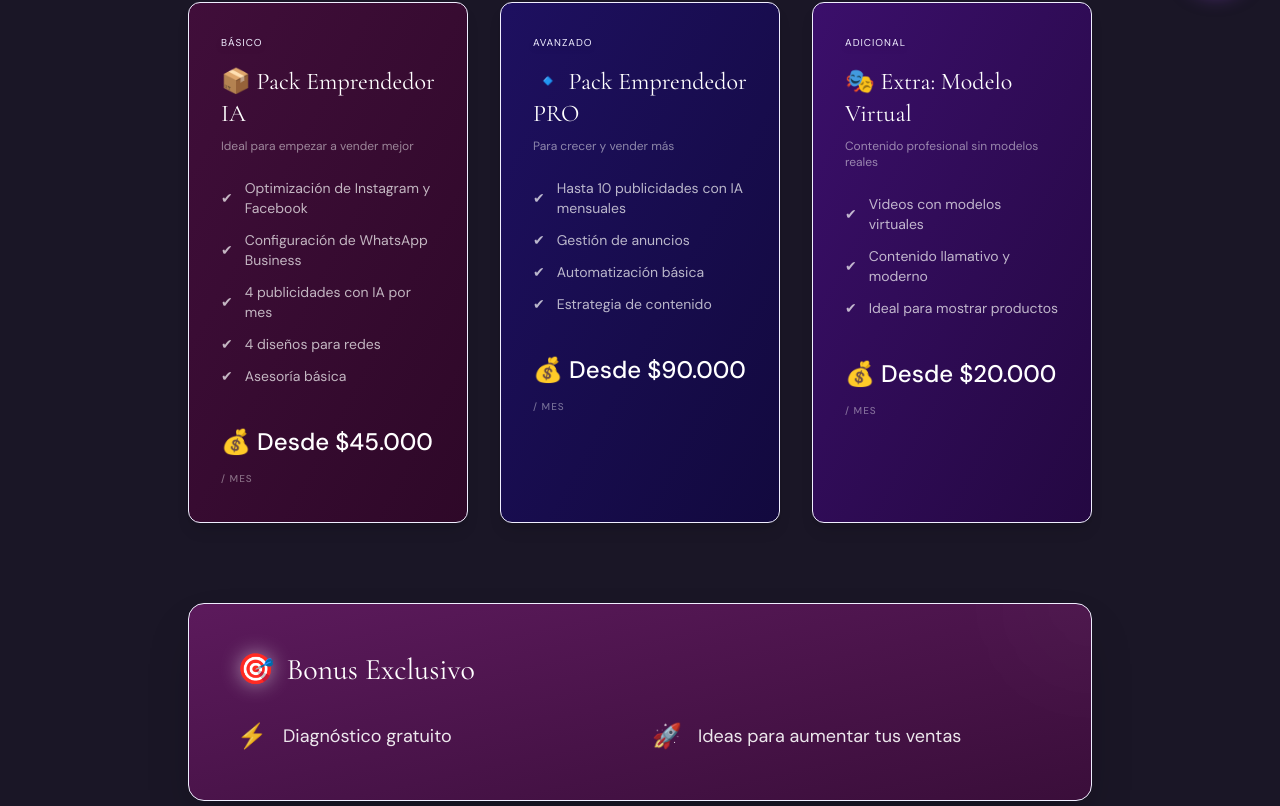
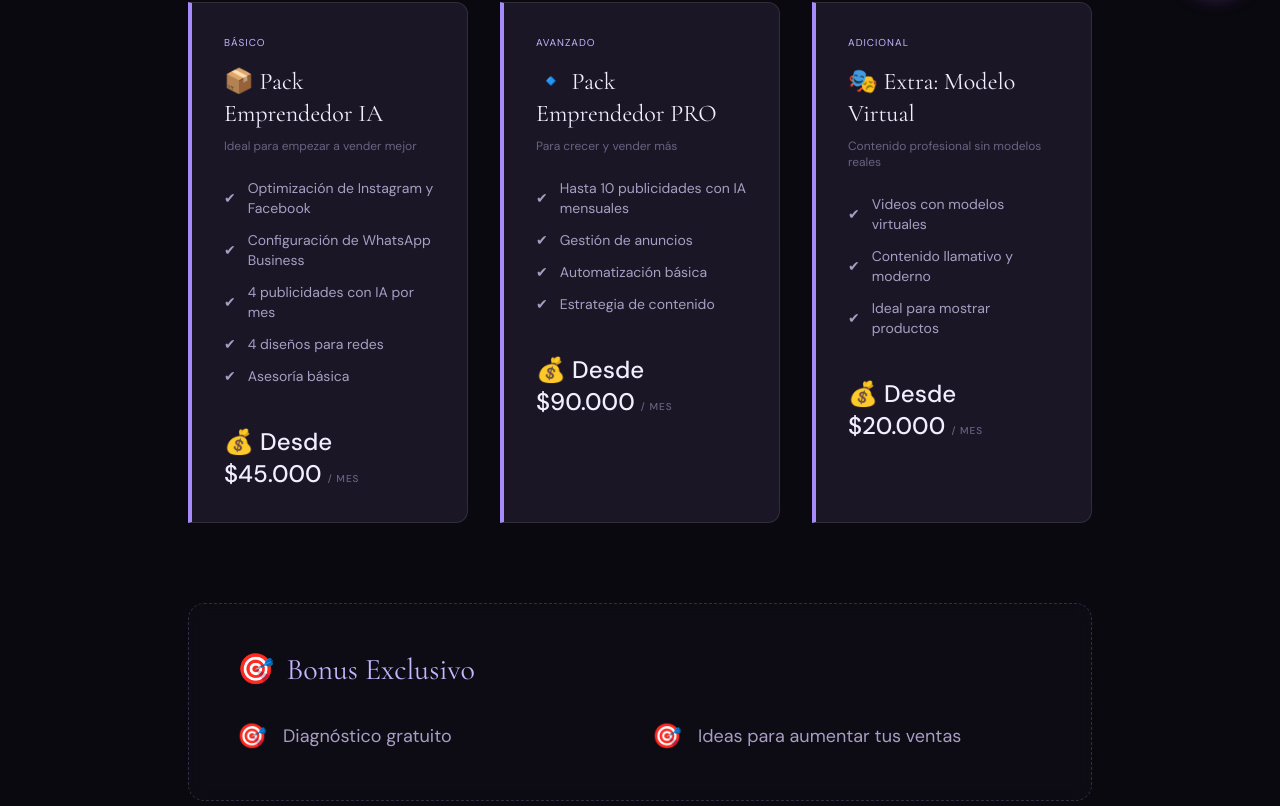
Before and after one commit to consty16/CDESIGNIA, a React (Vite) app: page /emprendedores in a window 1280 px wide. Shown: the part 774-1580 px from the top of the page. Built offline with nearby package versions, Linux system fonts and the light colour scheme.

Commit message:
CAMBIOS DE ESTILO

```diff
--- a/src/App.tsx
+++ b/src/App.tsx
@@ -84,7 +84,7 @@ function App() {
         className="fixed bottom-8 right-8 z-[400] w-16 h-16 bg-lilac rounded-full shadow-[0_0_20px_rgba(168,85,247,0.5)] flex items-center justify-center text-white hover:scale-110 transition-transform group"
       >
         <div className="absolute inset-0 bg-white/20 rounded-full animate-ping opacity-20" />
-        <Sparkles className="w-8 h-8 text-bg-tertiary group-hover:rotate-12 transition-transform" />
+        <Sparkles className="w-8 h-8 group-hover:rotate-12 transition-transform" />
       </button>
 
       <ChatPanel isOpen={isChatOpen} onClose={() => setIsChatOpen(false)} />
--- a/src/components/Emprendedores.tsx
+++ b/src/components/Emprendedores.tsx
@@ -46,81 +46,75 @@ export const Emprendedores: React.FC = () => {
           {/* Pack 1 */}
           <motion.div
             whileHover={{ y: -5 }}
-            className="bg-gradient-to-br from-[#400e3a] to-[#2e0828] border border-lilac/20 p-8 rounded-xl relative overflow-hidden shadow-lg hover:brightness-110 transition-all"
+            className="bg-bg-tertiary border-l-4 border-l-lilac-dim border-y border-r border-white/10 p-8 rounded-r-xl relative overflow-hidden"
           >
-            <p className="text-[10px] uppercase tracking-widest text-lilac mb-4 drop-shadow-md">Básico</p>
-            <h3 className="font-serif text-2xl mb-2 flex items-center gap-3 text-white">📦 Pack Emprendedor IA</h3>
-            <p className="text-xs text-white/50 mb-6">Ideal para empezar a vender mejor</p>
-            <ul className="space-y-3 mb-10 text-sm text-white/70">
+            <p className="text-[10px] uppercase tracking-widest text-lilac mb-4">Básico</p>
+            <h3 className="font-serif text-2xl mb-2 flex items-center gap-3">📦 Pack Emprendedor IA</h3>
+            <p className="text-xs text-text-muted mb-6">Ideal para empezar a vender mejor</p>
+            <ul className="space-y-3 mb-10 text-sm text-text-secondary">
               <li className="flex items-center gap-3"><span>✔</span> Optimización de Instagram y Facebook</li>
               <li className="flex items-center gap-3"><span>✔</span> Configuración de WhatsApp Business</li>
               <li className="flex items-center gap-3"><span>✔</span> 4 publicidades con IA por mes</li>
               <li className="flex items-center gap-3"><span>✔</span> 4 diseños para redes</li>
               <li className="flex items-center gap-3"><span>✔</span> Asesoría básica</li>
             </ul>
-            <div className="text-2xl font-medium text-white">
-              💰 Desde $45.000 <small className="text-[10px] text-white/40 uppercase tracking-widest">/ Mes</small>
+            <div className="text-2xl font-medium text-text-primary">
+              💰 Desde $45.000 <small className="text-[10px] text-text-muted uppercase tracking-widest">/ Mes</small>
             </div>
           </motion.div>
 
           {/* Pack 2 */}
           <motion.div
             whileHover={{ y: -5 }}
-            className="bg-gradient-to-br from-[#1e1060] to-[#12093e] border border-lilac/20 p-8 rounded-xl relative overflow-hidden shadow-lg hover:brightness-110 transition-all"
+            className="bg-bg-tertiary border-l-4 border-l-lilac-dim border-y border-r border-white/10 p-8 rounded-r-xl relative overflow-hidden"
           >
-            <p className="text-[10px] uppercase tracking-widest text-lilac mb-4 drop-shadow-md">Avanzado</p>
-            <h3 className="font-serif text-2xl mb-2 flex items-center gap-3 text-white">🔹 Pack Emprendedor PRO</h3>
-            <p className="text-xs text-white/50 mb-6">Para crecer y vender más</p>
-            <ul className="space-y-3 mb-10 text-sm text-white/70">
+            <p className="text-[10px] uppercase tracking-widest text-lilac mb-4">Avanzado</p>
+            <h3 className="font-serif text-2xl mb-2 flex items-center gap-3">🔹 Pack Emprendedor PRO</h3>
+            <p className="text-xs text-text-muted mb-6">Para crecer y vender más</p>
+            <ul className="space-y-3 mb-10 text-sm text-text-secondary">
               <li className="flex items-center gap-3"><span>✔</span> Hasta 10 publicidades con IA mensuales</li>
               <li className="flex items-center gap-3"><span>✔</span> Gestión de anuncios</li>
               <li className="flex items-center gap-3"><span>✔</span> Automatización básica</li>
               <li className="flex items-center gap-3"><span>✔</span> Estrategia de contenido</li>
             </ul>
-            <div className="text-2xl font-medium text-white">
-              💰 Desde $90.000 <small className="text-[10px] text-white/40 uppercase tracking-widest">/ Mes</small>
+            <div className="text-2xl font-medium text-text-primary">
+              💰 Desde $90.000 <small className="text-[10px] text-text-muted uppercase tracking-widest">/ Mes</small>
             </div>
           </motion.div>
 
           {/* Extra */}
           <motion.div
             whileHover={{ y: -5 }}
-            className="bg-gradient-to-br from-[#3b0f6b] to-[#240842] border border-lilac/20 p-8 rounded-xl relative overflow-hidden shadow-lg hover:brightness-110 transition-all"
+            className="bg-bg-tertiary border-l-4 border-l-lilac-dim border-y border-r border-white/10 p-8 rounded-r-xl relative overflow-hidden"
           >
-            <p className="text-[10px] uppercase tracking-widest text-lilac mb-4 drop-shadow-md">Adicional</p>
-            <h3 className="font-serif text-2xl mb-2 flex items-center gap-3 text-white">🎭 Extra: Modelo Virtual</h3>
-            <p className="text-xs text-white/50 mb-6">Contenido profesional sin modelos reales</p>
-            <ul className="space-y-3 mb-10 text-sm text-white/70">
+            <p className="text-[10px] uppercase tracking-widest text-lilac mb-4">Adicional</p>
+            <h3 className="font-serif text-2xl mb-2 flex items-center gap-3">🎭 Extra: Modelo Virtual</h3>
+            <p className="text-xs text-text-muted mb-6">Contenido profesional sin modelos reales</p>
+            <ul className="space-y-3 mb-10 text-sm text-text-secondary">
               <li className="flex items-center gap-3"><span>✔</span> Videos con modelos virtuales</li>
               <li className="flex items-center gap-3"><span>✔</span> Contenido llamativo y moderno</li>
               <li className="flex items-center gap-3"><span>✔</span> Ideal para mostrar productos</li>
             </ul>
-            <div className="text-2xl font-medium text-white">
-              💰 Desde $20.000 <small className="text-[10px] text-white/40 uppercase tracking-widest">/ Mes</small>
+            <div className="text-2xl font-medium text-text-primary">
+              💰 Desde $20.000 <small className="text-[10px] text-text-muted uppercase tracking-widest">/ Mes</small>
             </div>
           </motion.div>
         </div>
 
         {/* Bonus Section */}
-        <motion.div
-          initial={{ opacity: 0, y: 20 }}
-          whileInView={{ opacity: 1, y: 0 }}
-          viewport={{ once: true }}
-          className="bg-gradient-to-br from-[#5c1a5c] to-[#3a0e3a] border border-lilac/30 p-8 md:p-12 rounded-2xl shadow-2xl mb-20 relative overflow-hidden"
-        >
-          <div className="absolute top-0 right-0 w-32 h-32 bg-white/5 rounded-full -mr-16 -mt-16 blur-3xl" />
-          <h3 className="font-serif text-2xl md:text-3xl text-white mb-8 flex items-center gap-3">
-            <span className="text-3xl drop-shadow-[0_0_10px_rgba(255,255,255,0.5)]">🎯</span> Bonus Exclusivo
+        <div className="bg-bg-secondary/50 border border-lilac/20 p-8 md:p-12 rounded-2xl backdrop-blur-sm mb-20 border-dashed">
+          <h3 className="font-serif text-2xl md:text-3xl text-lilac mb-8 flex items-center gap-3">
+            <span className="text-3xl">🎯</span> Bonus Exclusivo
           </h3>
-          <div className="grid grid-cols-1 md:grid-cols-2 gap-6 relative z-10">
-            <div className="flex items-center gap-4 text-lg text-white/90">
-              <span className="text-2xl">⚡</span> Diagnóstico gratuito
+          <div className="grid grid-cols-1 md:grid-cols-2 gap-6">
+            <div className="flex items-center gap-4 text-lg text-text-secondary">
+              <span className="text-2xl">🎯</span> Diagnóstico gratuito
             </div>
-            <div className="flex items-center gap-4 text-lg text-white/90">
-              <span className="text-2xl">🚀</span> Ideas para aumentar tus ventas
+            <div className="flex items-center gap-4 text-lg text-text-secondary">
+              <span className="text-2xl">🎯</span> Ideas para aumentar tus ventas
             </div>
           </div>
-        </motion.div>
+        </div>
 
         {/* Tools Section */}
         <div className="mb-8">
@@ -132,7 +126,7 @@ export const Emprendedores: React.FC = () => {
               "WhatsApp Business", "Tiendanube / Empretienda", "Wix", "Mercado Libre",
               "Pedix", "Google Business", "Ads", "Pomeli"
             ].map((tool, i) => (
-              <div key={i} className="bg-gradient-to-br from-[#3b0f6b] to-[#240842] border border-lilac/30 p-4 rounded-lg text-center text-[13px] text-white font-bold shadow-[0_0_15px_rgba(168,85,247,0.2)] hover:scale-105 hover:brightness-125 transition-all drop-shadow-[0_0_2px_rgba(255,255,255,0.4)]">
+              <div key={i} className="bg-white/5 border border-white/5 p-4 rounded-lg text-center text-xs text-text-secondary">
                 {tool}
               </div>
             ))}
--- a/src/components/OverlayContent.tsx
+++ b/src/components/OverlayContent.tsx
@@ -404,7 +404,7 @@ export const ToolsContent = () => {
               href={t.url}
               target="_blank"
               rel="noreferrer"
-              className="bg-bg border border-lilac/10 p-5 flex flex-col items-center gap-2 text-center hover:border-lilac-dim transition-colors rounded-lg group relative w-full shadow-inner"
+              className="bg-bg-tertiary border border-lilac/10 p-5 flex flex-col items-center gap-2 text-center hover:border-lilac-dim transition-colors rounded-lg group relative w-full"
             >
               <div className="absolute top-2 right-2 opacity-0 group-hover:opacity-100 transition-opacity text-[8px] text-lilac">↗</div>
               <div className="text-2xl text-lilac-dim group-hover:scale-110 transition-transform">{t.icon}</div>
@@ -427,7 +427,7 @@ export const ToolsContent = () => {
               href={t.url}
               target="_blank"
               rel="noreferrer"
-              className="bg-bg border border-lilac/10 p-5 flex flex-col items-center gap-2 text-center hover:border-lilac-dim transition-colors rounded-lg group relative w-full shadow-inner"
+              className="bg-bg-tertiary border border-lilac/10 p-5 flex flex-col items-center gap-2 text-center hover:border-lilac-dim transition-colors rounded-lg group relative w-full"
             >
               <div className="absolute top-2 right-2 opacity-0 group-hover:opacity-100 transition-opacity text-[8px] text-lilac">↗</div>
               <div className="text-2xl text-lilac-dim group-hover:scale-110 transition-transform">{t.icon}</div>
@@ -450,7 +450,7 @@ export const ToolsContent = () => {
               href={t.url}
               target="_blank"
               rel="noreferrer"
-              className="bg-bg border border-lilac/10 p-5 flex flex-col items-center gap-2 text-center hover:border-lilac-dim transition-colors rounded-lg group relative w-full shadow-inner"
+              className="bg-bg-tertiary border border-lilac/10 p-5 flex flex-col items-center gap-2 text-center hover:border-lilac-dim transition-colors rounded-lg group relative w-full"
             >
               <div className="absolute top-2 right-2 opacity-0 group-hover:opacity-100 transition-opacity text-[8px] text-lilac">↗</div>
               <div className="text-2xl text-lilac-dim group-hover:scale-110 transition-transform">{t.icon}</div>
--- a/src/index.css
+++ b/src/index.css
@@ -1,15 +1,15 @@
 @import url('https://fonts.googleapis.com/css2?family=Cormorant+Garamond:ital,wght@0,300;0,400;0,600;1,300;1,400;1,600&family=DM+Sans:wght@300;400;500&display=swap');
 @import "tailwindcss";
 
-:root {
+@theme {
   --font-serif: "Cormorant Garamond", Georgia, serif;
   --font-sans: "DM Sans", system-ui, sans-serif;
   --font-orbitron: "Orbitron", sans-serif;
   --font-urbanist: "Urbanist", sans-serif;
 
-  --color-bg: #1a1626;
-  --color-bg-deep: #1a1626;
-  --color-bg-secondary: #1a1626;
+  --color-bg: #0a090f;
+  --color-bg-deep: #0a0a0a;
+  --color-bg-secondary: #110f1a;
   --color-bg-tertiary: #1a1626;
   --color-lilac: #c4b5fd;
   --color-lilac-neon: #a855f7;
@@ -23,10 +23,7 @@
 
 @layer base {
   body {
-    background-color: var(--color-bg-deep);
-    color: var(--color-text-primary);
-    font-family: var(--font-sans);
-    overflow-x: hidden;
+    @apply bg-bg-deep text-text-primary font-sans overflow-x-hidden;
     cursor: none;
   }
 
@@ -71,11 +68,7 @@
   }
 
   .chat-dot {
-    width: 0.375rem;
-    height: 0.375rem;
-    border-radius: 9999px;
-    background-color: var(--color-wa, #25d366);
-    background-color: #4ade80; /* matches bg-green-400 */
+    @apply w-1.5 h-1.5 rounded-full bg-green-400;
     animation: pdot 2s infinite;
   }
 
```
Also changed, not shown: src/components/Layout.tsx (+22 -22 lines).
